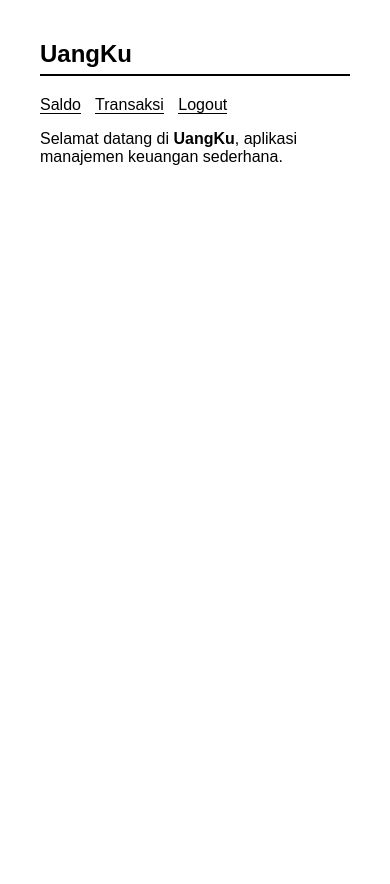
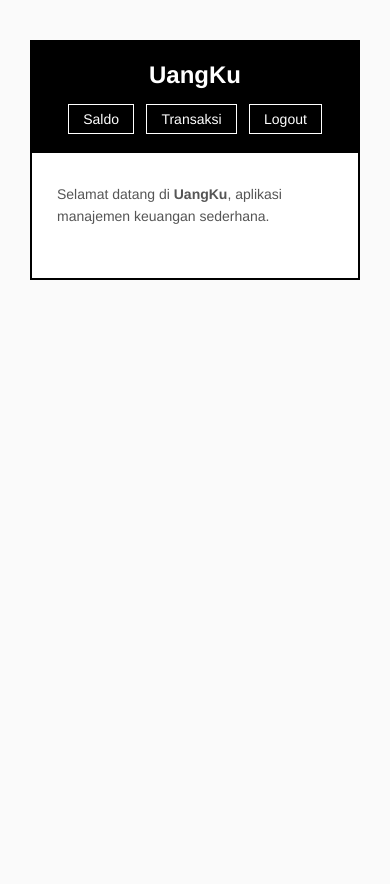
Before and after one commit to gravenths/uas-dw-uangku, a PHP site: page / in a window 390 px wide. Before the commit the page ends 165 px from the top, so only its background shows below. Run offline with PHP 8.4, Linux system fonts and the light colour scheme.

Commit message:
Update style.css

```diff
--- a/uas_dw/assets/style.css
+++ b/uas_dw/assets/style.css
@@ -1,26 +1,38 @@
 * {
-    font-family: Arial, Helvetica, sans-serif;
+    margin: 0;
+    padding: 0;
+    box-sizing: border-box;
+    font-family: 'Helvetica Neue', Arial, Helvetica, sans-serif;
 }
 
 body {
-    background: #fff;
+    background: #fafafa;
     color: #000;
-    margin: 40px;
+    line-height: 1.6;
+    min-height: 100vh;
 }
 
-h2, h3 {
-    border-bottom: 2px solid #000;
-    padding-bottom: 6px;
+h1, h2, h3 {
+    font-weight: bold;
 }
 
 a {
     color: #000;
     text-decoration: none;
-    border-bottom: 1px solid #000;
-    margin-right: 10px;
 }
 
-a:hover {
+input, select, button {
+    padding: 6px;
+    border: 1px solid #000;
+    background: #fff;
+    color: #000;
+}
+
+button {
+    cursor: pointer;
+}
+
+button:hover {
     background: #000;
     color: #fff;
 }
@@ -41,23 +53,264 @@ th {
     background: #eee;
 }
 
-input, select, button {
-    padding: 6px;
-    border: 1px solid #000;
+.container {
+    max-width: 900px;
+    margin: 40px auto;
+    padding: 0 30px;
+}
+
+.header {
+    background: #000;
+    color: #fff;
+    padding: 18px 40px;
+    display: flex;
+    justify-content: space-between;
+    align-items: center;
+    position: sticky;
+    top: 0;
+    z-index: 10;
+    border-bottom: 3px solid #000;
+}
+
+.header .logo {
+    font-size: 22px;
+    font-weight: bold;
+    letter-spacing: 2px;
+    color: #fff;
+}
+
+.header .logo span {
+    display: inline-block;
+    background: #fff;
+    color: #000;
+    padding: 2px 8px;
+    margin-left: 2px;
+}
+
+.menu a {
+    color: #fff;
+    text-decoration: none;
+    padding: 6px 14px;
+    margin-left: 8px;
+    border: 1px solid #fff;
+    font-size: 14px;
+    transition: all 0.2s ease;
+}
+
+.menu a:hover {
     background: #fff;
     color: #000;
 }
 
-button {
+.hero {
+    background: #fff;
+    border: 2px solid #000;
+    padding: 50px 40px;
+    margin-bottom: 40px;
+    position: relative;
+}
+
+.hero::before {
+    content: '';
+    position: absolute;
+    top: 10px;
+    left: 10px;
+    right: -10px;
+    bottom: -10px;
+    border: 2px solid #000;
+    z-index: -1;
+}
+
+.hero h1 {
+    font-size: 42px;
+    font-weight: 800;
+    line-height: 1.1;
+    margin-bottom: 14px;
+    letter-spacing: -1px;
+}
+
+.hero h1 .accents {
+    display: inline-block;
+    background: #000;
+    color: #fff;
+    padding: 2px 12px;
+}
+
+.hero p {
+    font-size: 16px;
+    color: #333;
+    max-width: 550px;
+}
+
+.section-title {
+    font-size: 18px;
+    font-weight: bold;
+    text-transform: uppercase;
+    letter-spacing: 3px;
+    margin-bottom: 20px;
+    padding-bottom: 10px;
+    border-bottom: 2px solid #000;
+}
+
+.features {
+    display: grid;
+    grid-template-columns: repeat(auto-fit, minmax(250px, 1fr));
+    gap: 20px;
+    margin-bottom: 40px;
+}
+
+.card {
+    background: #fff;
+    border: 2px solid #000;
+    padding: 30px 25px;
+    text-align: left;
+    transition: all 0.2s ease;
+    display: flex;
+    flex-direction: column;
+    color: inherit;
+    text-decoration: none;
+}
+
+.card:hover {
+    background: #000;
+    color: #fff;
+    transform: translateY(-4px);
+    box-shadow: 6px 6px 0 0 #000;
+}
+
+.card .icon {
+    font-size: 36px;
+    margin-bottom: 14px;
+    display: block;
+}
+
+.card h3 {
+    font-size: 18px;
+    margin-bottom: 8px;
+    text-transform: uppercase;
+    letter-spacing: 1.5px;
+    border-bottom: none;
+    padding-bottom: 0;
+}
+
+.card p {
+    font-size: 14px;
+    color: #555;
+    margin-bottom: 20px;
+    flex-grow: 1;
+}
+
+.card:hover p {
+    color: #ccc;
+}
+
+.card .btn {
+    display: inline-block;
+    padding: 8px 18px;
+    border: 1px solid #000;
+    color: #000;
+    text-decoration: none;
+    font-size: 13px;
+    font-weight: bold;
+    text-transform: uppercase;
+    letter-spacing: 1px;
+    transition: all 0.2s ease;
+    align-self: flex-start;
+}
+
+.card:hover .btn {
+    border-color: #fff;
+    background: #fff;
+    color: #000;
+}
+
+.footer {
+    text-align: center;
+    padding: 20px;
+    font-size: 12px;
+    color: #888;
+    border-top: 2px solid #000;
+    margin-top: 20px;
+    letter-spacing: 1px;
+}
+
+body.login-page {
+    background: #f4f4f4;
+    display: flex;
+    align-items: center;
+    justify-content: center;
+    min-height: 100vh;
+}
+
+.login-box {
+    width: 350px;
+    background: #fff;
+    padding: 30px 25px;
+    border: 1px solid #000;
+}
+
+.login-box h3 {
+    text-align: center;
+    margin-bottom: 20px;
+    font-size: 18px;
+    border-bottom: none;
+}
+
+.login-box label {
+    font-size: 14px;
+    display: block;
+    margin-bottom: 4px;
+}
+
+.login-box input[type="text"],
+.login-box input[type="password"] {
+    width: 100%;
+    padding: 8px;
+    margin-bottom: 15px;
+    border: 1px solid #000;
+    box-sizing: border-box;
+}
+
+.login-box button[type="submit"] {
+    width: 100%;
+    padding: 10px;
+}
+
+.show-password {
+    display: flex;
+    align-items: center;
+    gap: 6px;
+    margin-top: -8px;
+    margin-bottom: 18px;
+    cursor: pointer;
+    font-size: 14px;
+}
+
+.show-password input[type="checkbox"] {
+    width: 15px;
+    height: 15px;
+    margin: 0;
+    padding: 0;
     cursor: pointer;
 }
 
-button:hover {
-    background: #000;
-    color: #fff;
+@media (max-width: 600px) {
+    .header {
+        flex-direction: column;
+        gap: 12px;
+        padding: 16px 20px;
+    }
+
+    .menu a {
+        margin-left: 4px;
+        margin-right: 4px;
+    }
+
+    .hero h1 {
+        font-size: 28px;
+    }
+
+    .hero {
+        padding: 32px 24px;
+    }
 }
-
-.container {
-    max-width: 900px;
-    margin: auto;
-}
```
